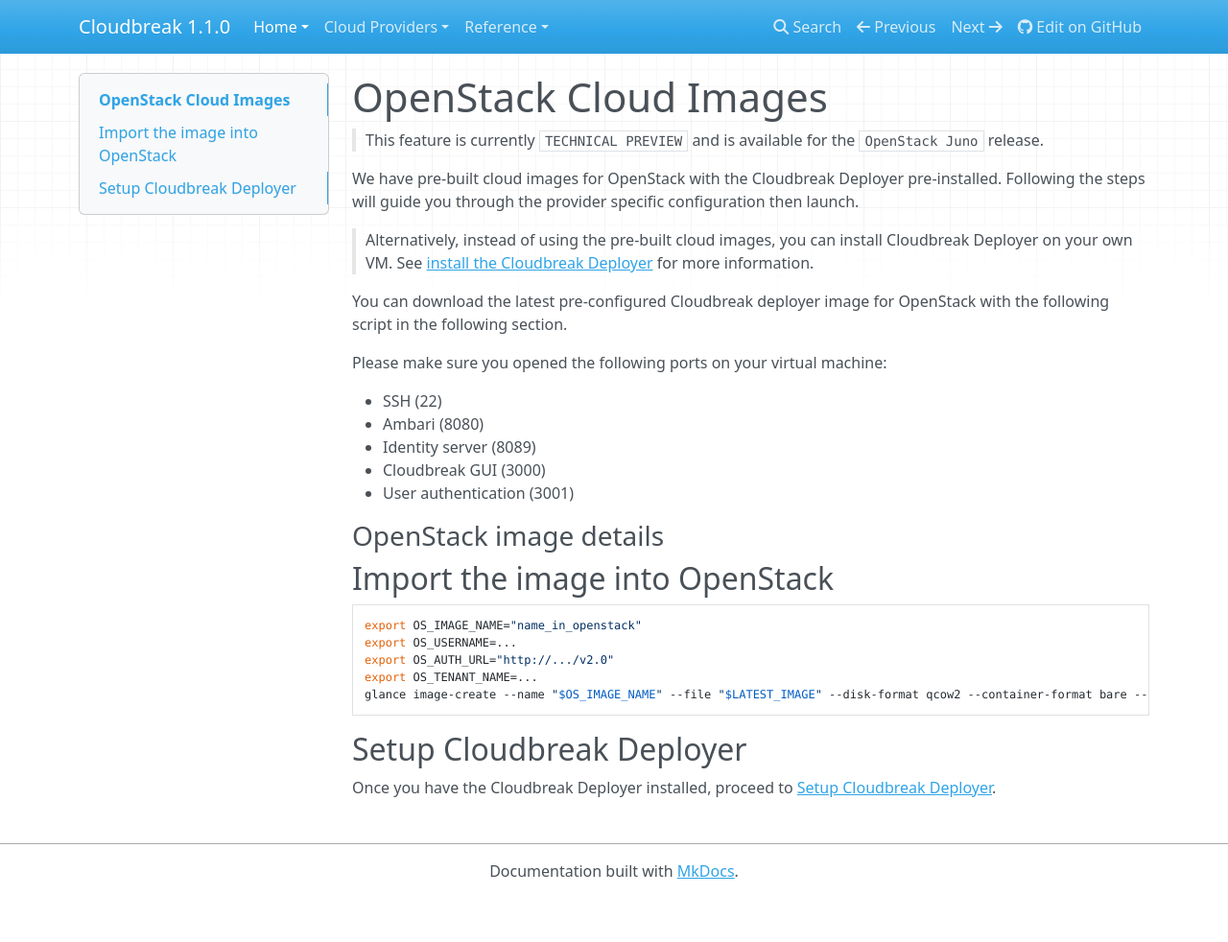
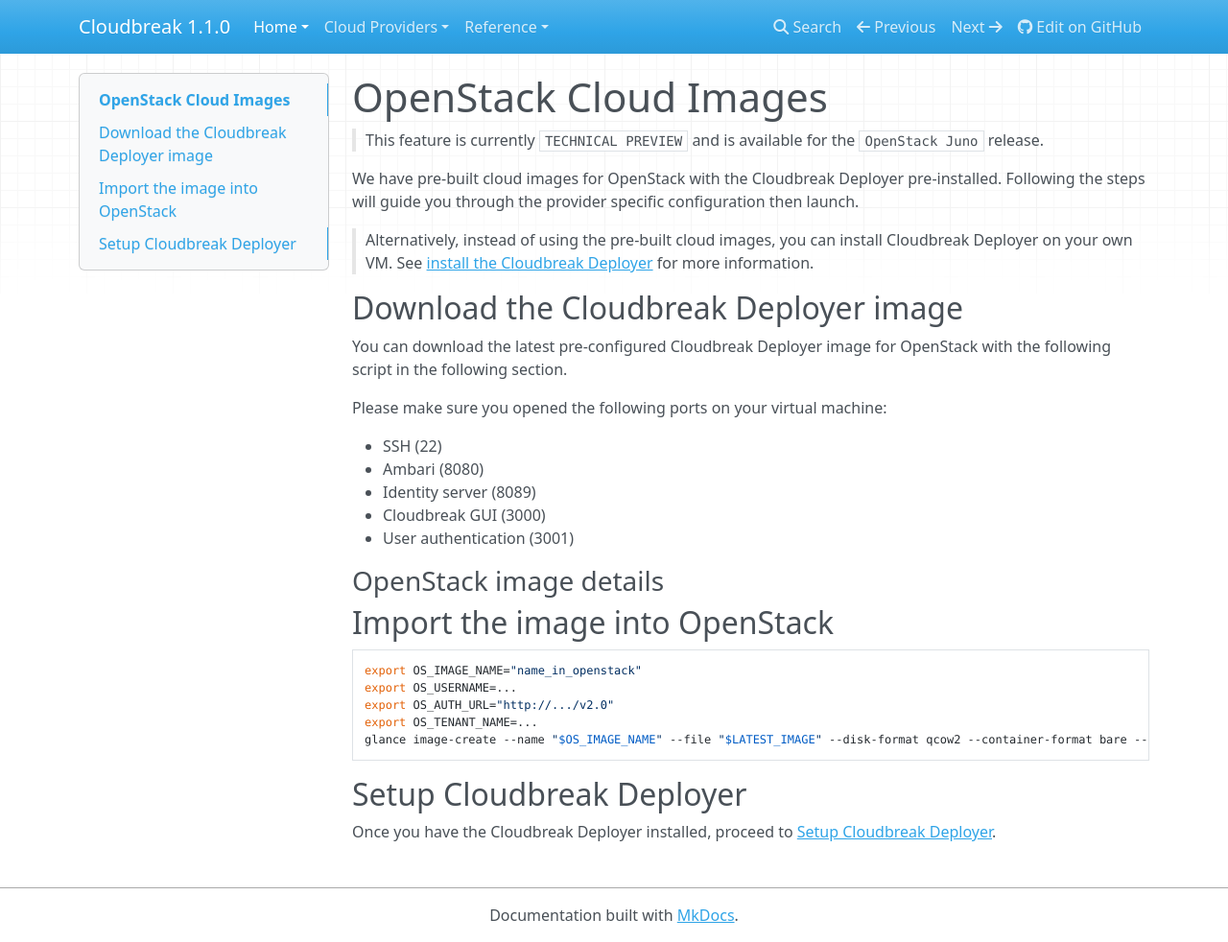
Before and after one commit to wprender/cloudbreak-docs, an MkDocs documentation site: the page built from docs/openstack-image.md, in a window 1280 px wide and 982 px high. Shown: the whole window at 96% size. Built offline with MkDocs 1.6.1, drawn with Linux system fonts in a browser that asks for light colours; nearby versions of some CDN libraries; old or Windows-style settings are respelled for this version of MkDocs.

```diff
--- a/docs/openstack-image.md
+++ b/docs/openstack-image.md
@@ -6,8 +6,9 @@ We have pre-built cloud images for OpenStack with the Cloudbreak Deployer pre-in
 
 > Alternatively, instead of using the pre-built cloud images, you can install Cloudbreak Deployer on your own VM. See [install the Cloudbreak Deployer](onprem.md) for more information.
 
+##Download the Cloudbreak Deployer image
 
-You can download the latest pre-configured Cloudbreak deployer image for OpenStack with the following script in the
+You can download the latest pre-configured Cloudbreak Deployer image for OpenStack with the following script in the
 following section.
 
 Please make sure you opened the following ports on your virtual machine:
```
